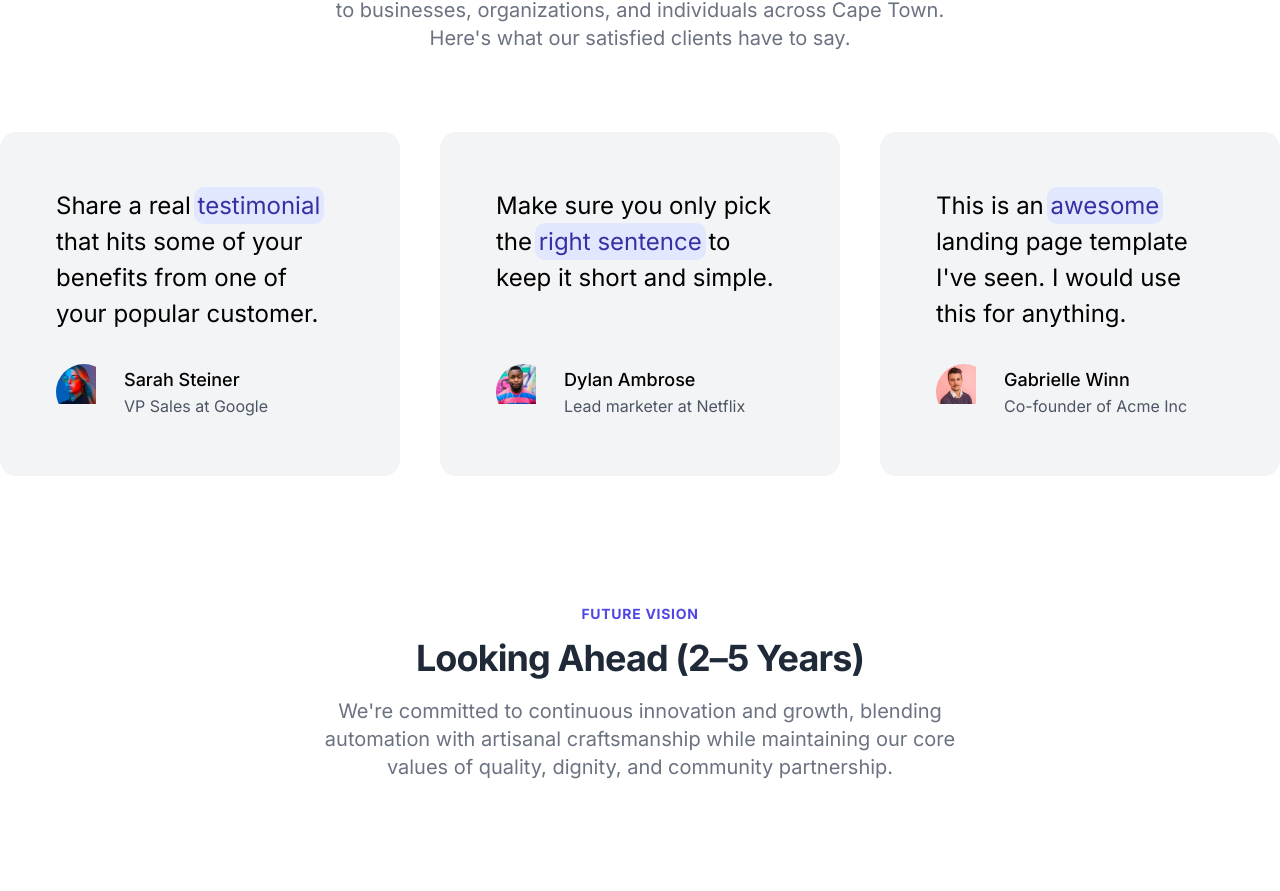
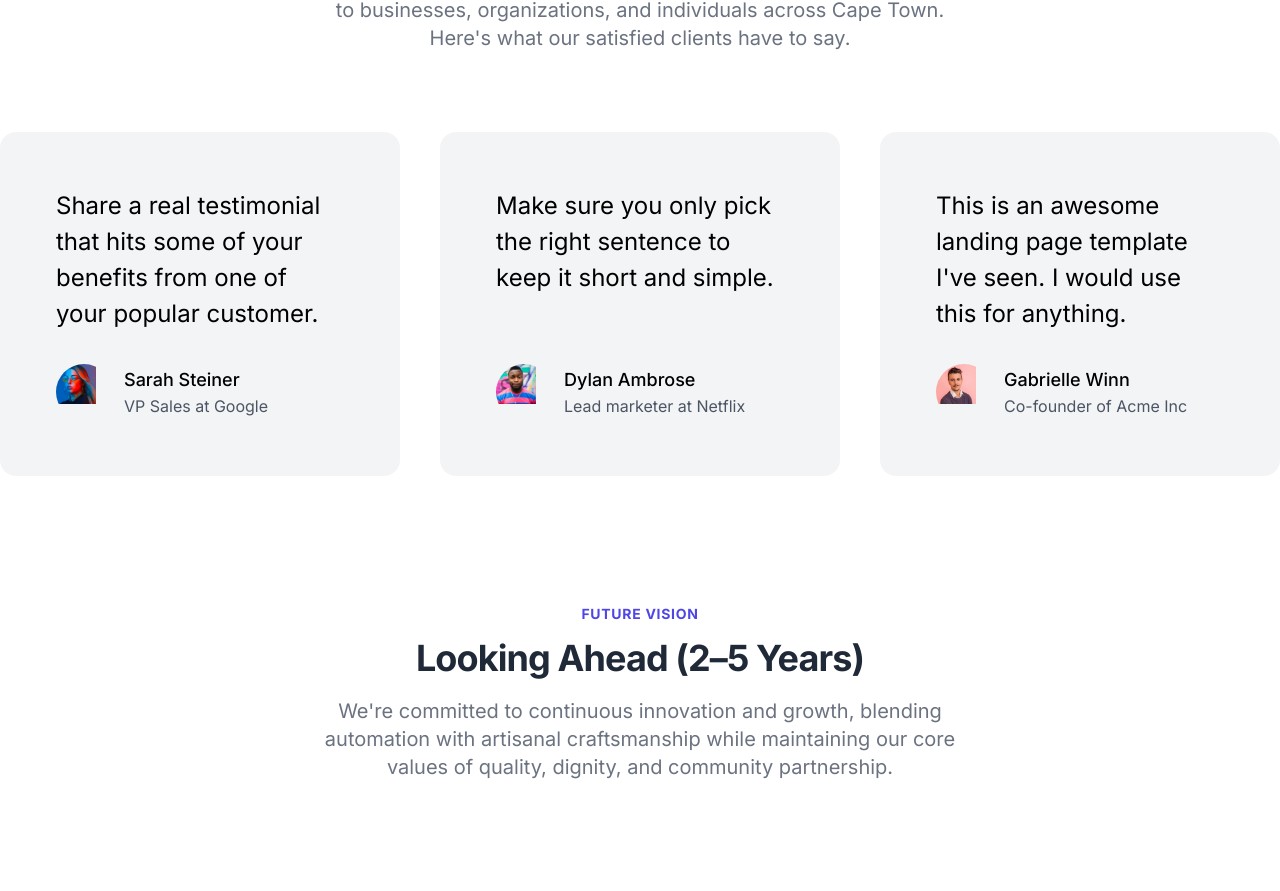
Before and after one commit to kan-ui/kanprinters.co.za, a Next.js app: page / in a window 1280 px wide. Shown: the part 6638-7529 px from the top of the page. Built offline with nearby package versions, Linux system fonts and the light colour scheme.

Commit message:
Update Testimonials.tsx

```diff
--- a/src/components/Testimonials.tsx
+++ b/src/components/Testimonials.tsx
@@ -1,57 +1,71 @@
 import Image from "next/image";
 import React from "react";
 import { Container } from "@/components/Container";
+import { urlFor } from "@/lib/sanity.image";
 
 import userOneImg from "../../public/img/user1.jpg";
 import userTwoImg from "../../public/img/user2.jpg";
 import userThreeImg from "../../public/img/user3.jpg";
 
-export const Testimonials = () => {
+interface TestimonialsProps {
+  testimonialsData?: Array<{
+    quote: string;
+    author: string;
+    role?: string;
+    company?: string;
+    image?: any;
+  }>;
+}
+
+export const Testimonials = ({ testimonialsData }: TestimonialsProps) => {
+  // Default testimonials if no Sanity data
+  const defaultTestimonials = [
+    {
+      quote: "Share a real testimonial that hits some of your benefits from one of your popular customer.",
+      author: "Sarah Steiner",
+      role: "VP Sales at Google",
+      image: userOneImg,
+    },
+    {
+      quote: "Make sure you only pick the right sentence to keep it short and simple.",
+      author: "Dylan Ambrose",
+      role: "Lead marketer at Netflix",
+      image: userTwoImg,
+    },
+    {
+      quote: "This is an awesome landing page template I've seen. I would use this for anything.",
+      author: "Gabrielle Winn",
+      role: "Co-founder of Acme Inc",
+      image: userThreeImg,
+    },
+  ];
+
+  const testimonials = testimonialsData && testimonialsData.length > 0
+    ? testimonialsData.map((t: any) => ({
+        quote: t.quote,
+        author: t.author,
+        role: t.role || t.company || "",
+        image: t.image?.asset ? urlFor(t.image).width(40).height(40).url() : userOneImg,
+      }))
+    : defaultTestimonials;
   return (
     <Container>
       <div className="grid gap-10 lg:grid-cols-2 xl:grid-cols-3">
-        <div className="lg:col-span-2 xl:col-auto">
-          <div className="flex flex-col justify-between w-full h-full bg-gray-100 px-14 rounded-2xl py-14 dark:bg-trueGray-800">
-            <p className="text-2xl leading-normal ">
-              Share a real <Mark>testimonial</Mark>
-              that hits some of your benefits from one of your popular customer.
-            </p>
+        {testimonials.map((testimonial: any, index: number) => (
+          <div key={index} className={index === 0 ? "lg:col-span-2 xl:col-auto" : ""}>
+            <div className="flex flex-col justify-between w-full h-full bg-gray-100 px-14 rounded-2xl py-14 dark:bg-trueGray-800">
+              <p className="text-2xl leading-normal">
+                {testimonial.quote}
+              </p>
 
-            <Avatar
-              image={userOneImg}
-              name="Sarah Steiner"
-              title="VP Sales at Google"
-            />
+              <Avatar
+                image={testimonial.image}
+                name={testimonial.author}
+                title={testimonial.role}
+              />
+            </div>
           </div>
-        </div>
-        <div className="">
-          <div className="flex flex-col justify-between w-full h-full bg-gray-100 px-14 rounded-2xl py-14 dark:bg-trueGray-800">
-            <p className="text-2xl leading-normal ">
-              Make sure you only pick the <Mark>right sentence</Mark>
-              to keep it short and simple.
-            </p>
-
-            <Avatar
-              image={userTwoImg}
-              name="Dylan Ambrose"
-              title="Lead marketer at Netflix"
-            />
-          </div>
-        </div>
-        <div className="">
-          <div className="flex flex-col justify-between w-full h-full bg-gray-100 px-14 rounded-2xl py-14 dark:bg-trueGray-800">
-            <p className="text-2xl leading-normal ">
-              This is an <Mark>awesome</Mark> landing page template I&apos;ve
-              seen. I would use this for anything.
-            </p>
-
-            <Avatar
-              image={userThreeImg}
-              name="Gabrielle Winn"
-              title="Co-founder of Acme Inc"
-            />
-          </div>
-        </div>
+        ))}
       </div>
     </Container>
   );
```
